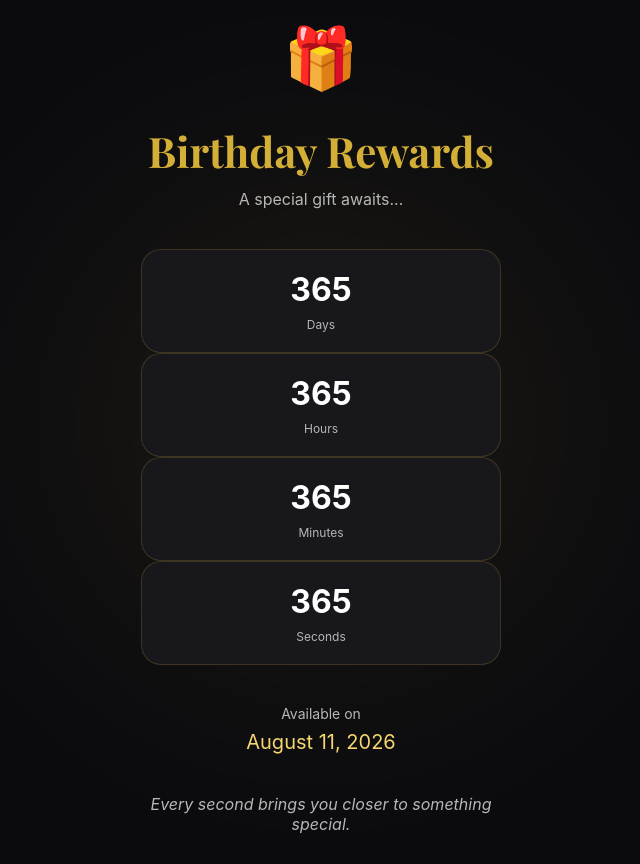
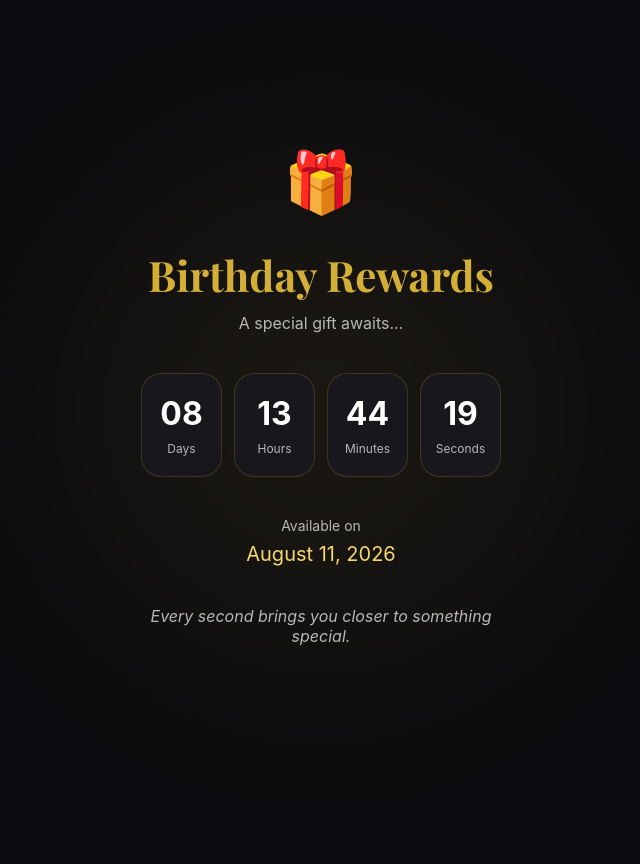
Before and after one commit to codingkenzy/birthday-rewards, an Angular app: page / in a window 1280 px wide. Shown: the whole page, without its empty margins (319-959 px from the left). After the commit the page ends 800 px from the top, so only its background shows below. Built offline with nearby package versions, Linux system fonts and the light colour scheme.

Commit message:
feat: implement live countdown

```diff
--- a/src/app/features/countdown/pages/countdown/countdown.html
+++ b/src/app/features/countdown/pages/countdown/countdown.html
@@ -10,24 +10,24 @@
       A special gift awaits...
     </p>
 
-    <section class="time-card">
+    <section class="timer-card">
       <div class="time-box">
-        <span class="number">365</span>
+        <span class="number">{{ formatNumber(days()) }}</span>
         <span class="label">Days</span>
       </div>
 
       <div class="time-box">
-        <span class="number">365</span>
+        <span class="number">{{ formatNumber(hours()) }}</span>
         <span class="label">Hours</span>
       </div>
 
       <div class="time-box">
-        <span class="number">365</span>
+        <span class="number">{{ formatNumber(minutes()) }}</span>
         <span class="label">Minutes</span>
       </div>
 
       <div class="time-box">
-        <span class="number">365</span>
+        <span class="number">{{ formatNumber(seconds()) }}</span>
         <span class="label">Seconds</span>
       </div>
     </section>
--- a/src/app/features/countdown/pages/countdown/countdown.ts
+++ b/src/app/features/countdown/pages/countdown/countdown.ts
@@ -1,9 +1,54 @@
-import { Component } from '@angular/core';
+import { Component, OnInit, signal } from '@angular/core';
 
 @Component({
   selector: 'app-countdown',
+  standalone: true,
   imports: [],
   templateUrl: './countdown.html',
   styleUrl: './countdown.scss',
 })
-export class Countdown {}
+export class Countdown implements OnInit {
+  days = signal(0);
+  hours = signal(0);
+  minutes = signal(0);
+  seconds = signal(0);
+
+  birthdayDate = new Date('2026-08-11T00:00:00');
+
+  ngOnInit() {
+    this.updateCountdown();
+
+    setInterval(() => {
+      this.updateCountdown();
+    }, 1000);
+  }
+
+  updateCountdown() {
+    const now = new Date();
+
+    const difference = this.birthdayDate.getTime() - now.getTime();
+
+    if (difference <= 0) {
+      this.days.set(0);
+      this.hours.set(0);
+      this.minutes.set(0);
+      this.seconds.set(0);
+      return;
+    }
+
+    const totalSeconds = Math.floor(difference / 1000);
+    const days = Math.floor(totalSeconds / (60 * 60 * 24));
+    const hours = Math.floor((totalSeconds % (60 * 60 * 24)) / (60 * 60));
+    const minutes = Math.floor((totalSeconds % (60 * 60)) / 60);
+    const seconds = totalSeconds % 60;
+
+    this.days.set(days);
+    this.hours.set(hours);
+    this.minutes.set(minutes);
+    this.seconds.set(seconds);
+  }
+
+  formatNumber(value: number): string {
+    return value.toString().padStart(2, '0');
+  }
+}
```
